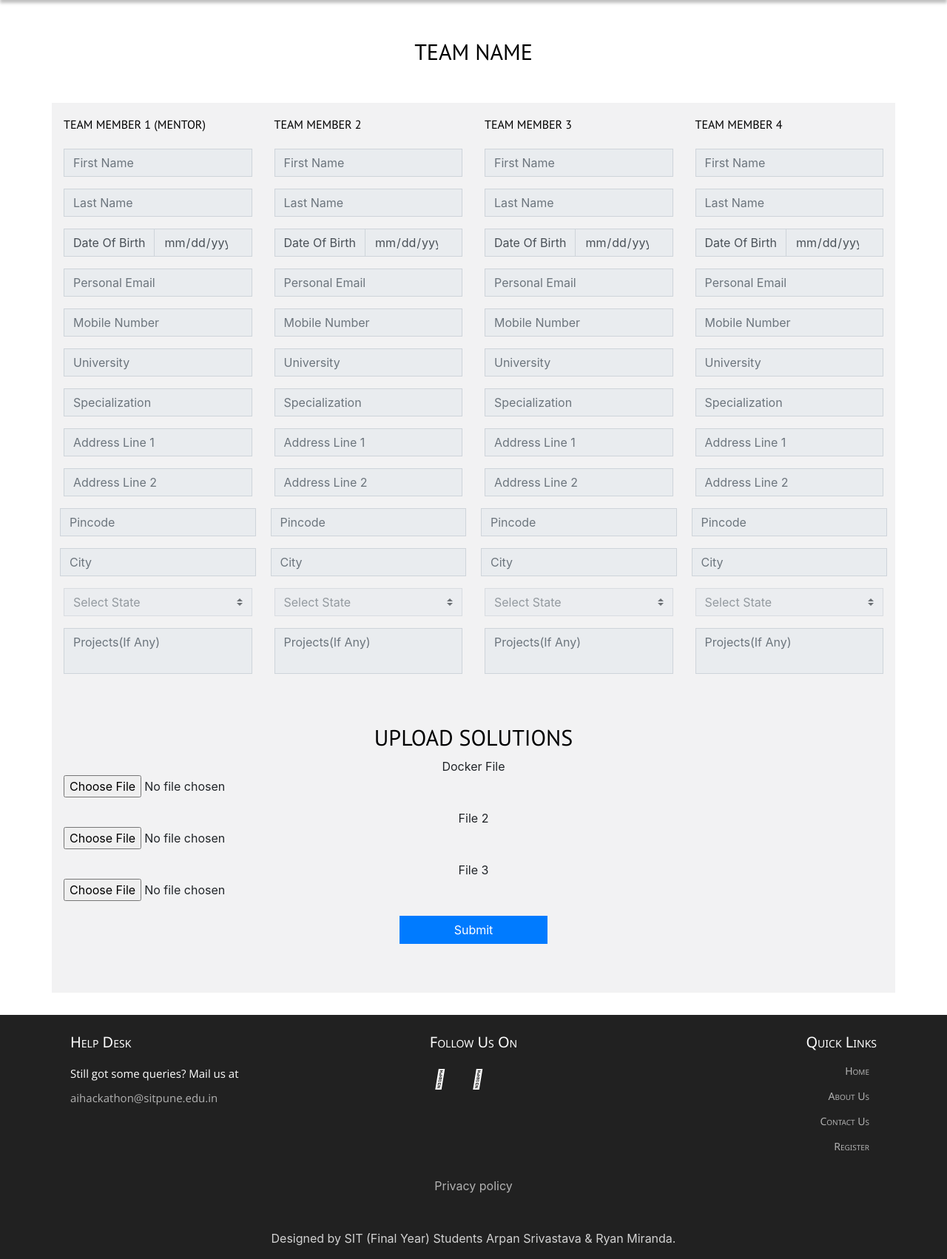
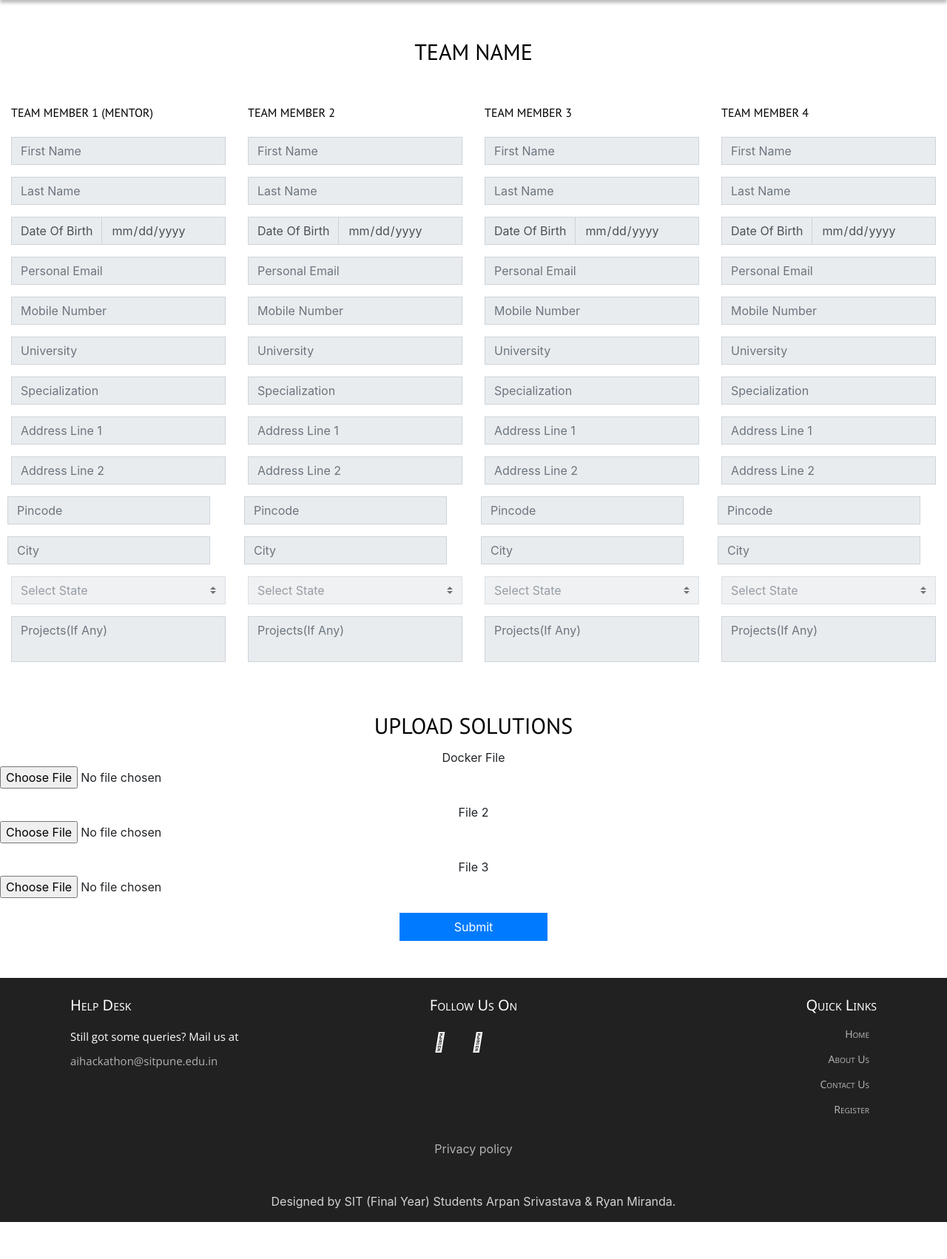
Before and after one commit to ArpanSriv/hackathon-website, a Django app: page /upload_solution/ in a window 1280 px wide. Shown: the part 121-1823 px from the top of the page at 74% size. After the commit the page ends 1773 px from the top, so only its background shows below. Run offline with Django 3.2, Linux system fonts and the light colour scheme; some libraries are stand-ins or nearby versions; some web fonts are replaced.

Commit message:
solutions updated

```diff
--- a/hackathon/solutions/templates/solutions/upload_solution.html
+++ b/hackathon/solutions/templates/solutions/upload_solution.html
@@ -48,8 +48,8 @@
         <h1 id="startupRegistrationTitle" class="teamNameTitle">Team Name</h1>
     </div>
 
- 	<div class="container inner-form-custom" style="margin-bottom: 30px;">
- 		<div class="row">
+ 	<div class="container-fluid" style="margin-bottom: 30px;">
+ 		<div class="row justify-content-around">
  			<div class="col-lg-3 col-sm-6">
                             <form>
                             	<fieldset disabled>
@@ -467,16 +467,19 @@
                 </form>
  			</div>
  		</div>
+ 	</div>
+
+    <!-- </div> -->
 
 	    <div class="registration-box">
-	        <h2 id="startupRegistrationTitle" class="uploadText">Upload Solutions</h2>
+	        <h2 id="startupRegistrationTitle" class="uploadText" style="margin-bottom: 12px;">Upload Solutions</h2>
 	        <form>
 		        <p>Docker File <span><input type="file" class="form-control-file" id="docker-file" name="docker-file" required></span></p>
 		        <p>File 2 <span><input type="file" class="form-control-file" id="file2" name="file2" required></span></p>
 		        <p>File 3 <span><input type="file" class="form-control-file" id="file3" name="file3" required></span></p>
+
 	        	<button type="submit" class="btn btn-primary submitBtn" onclick="submitForm()">Submit</button>
 	        </form>
-	    </div>
 	    </div>
 
     {% include "webapp/footer.html" %}
--- a/hackathon/webapp/static/webapp/styles.css
+++ b/hackathon/webapp/static/webapp/styles.css
@@ -920,6 +920,10 @@
     margin-bottom: 20px;
 }
 
+#docker-file, #file2, #file3{
+    margin-bottom: 20px;
+}
+
 @media only screen and (min-width: 800px) and (max-width: 1600px) {
     .js .cd-h-timeline__line {
         width: 2000px !important;
```
Lines whose indentation alone changed are shown as unchanged.
